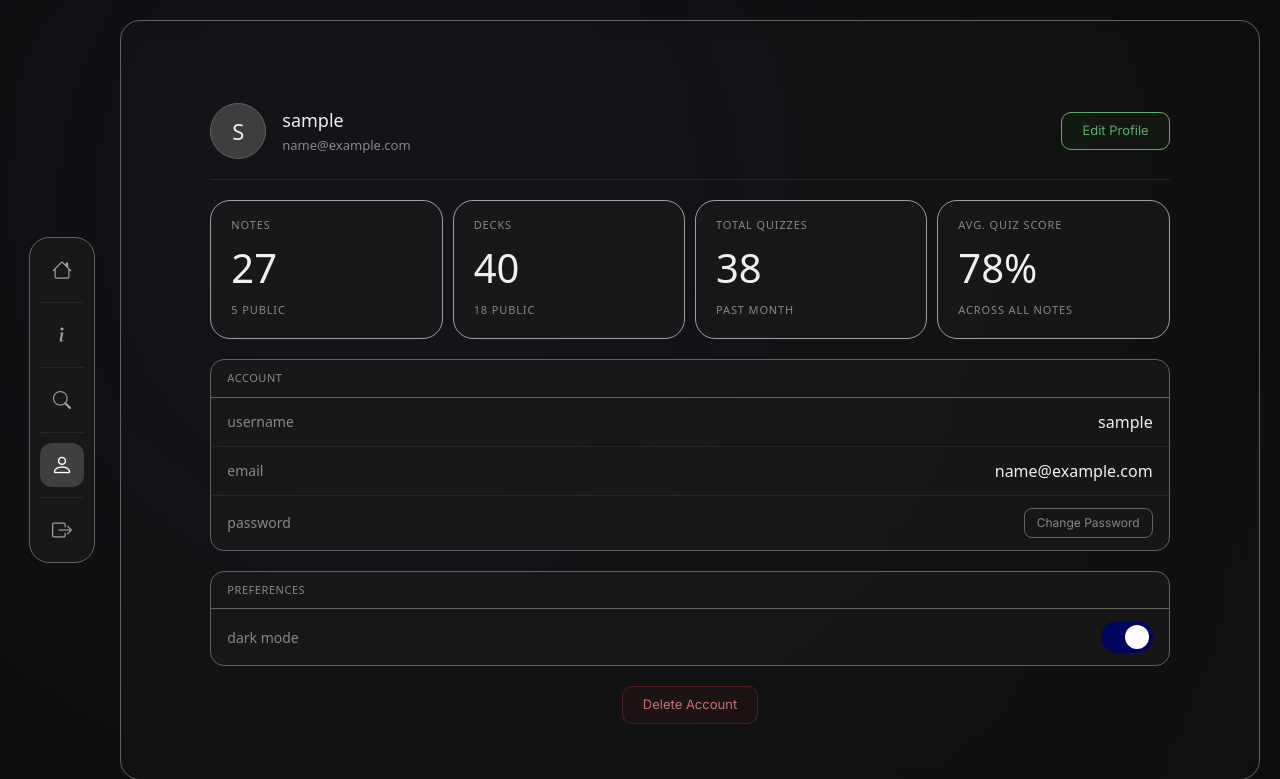
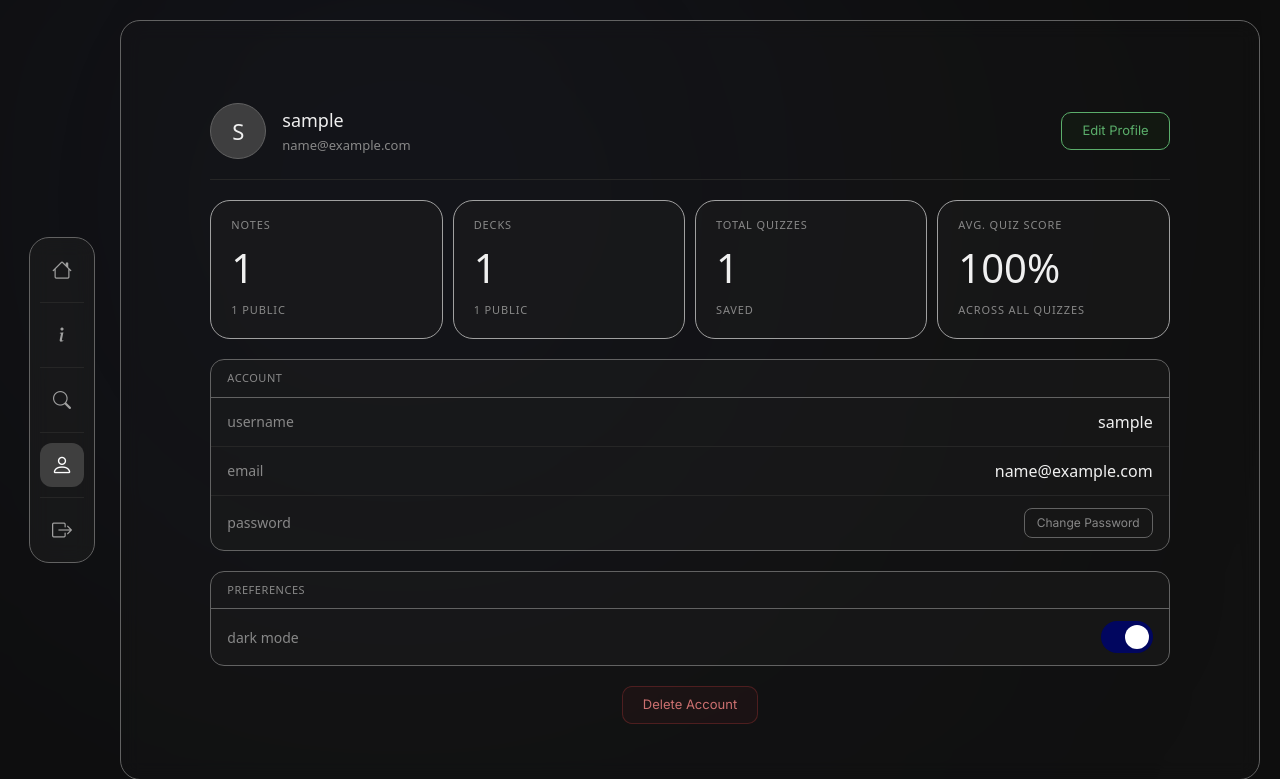
Before and after one commit to RandomMagneticField/AgileWebDevProject, a Flask app: page /profile in a window 1280 px wide. Shown: the top 779 px of the page. Run offline with Flask 3, Linux system fonts and the light colour scheme; the visitor is signed in with stand-in values (Sample User, id 1); tables that the repository leaves empty hold one stand-in row (values such as "Sample post").

Commit message:
feat: display real profile stats from database

```diff
--- a/app/routes.py
+++ b/app/routes.py
@@ -3,7 +3,7 @@ from app import db
 from app.models import User
 from app.forms import RegisterForm, LoginForm
 from functools import wraps
-from app.models import User, Note, Deck, Tag
+from app.models import User, Note, Deck, Tag, QuizSession
 from datetime import datetime, timezone
 
 
@@ -252,8 +252,24 @@ def quiz_results():
 @login_required
 def profile():
     user = User.query.get(session['user_id'])
-    return render_template('profile.html', active='profile', user=user)
+    note_count = Note.query.filter_by(user_id=user.user_id).count()
+    public_note_count = Note.query.filter_by(user_id=user.user_id, is_public=True).count()
+    deck_count = Deck.query.filter_by(user_id=user.user_id).count()
+    public_deck_count = Deck.query.filter_by(user_id=user.user_id, is_public=True).count()
 
+    quiz_count = QuizSession.query.filter_by(user_id=user.user_id, is_saved=True).count()
+
+    # avg quiz score
+    quizzes = QuizSession.query.filter_by(user_id=user.user_id, is_saved=True).all()
+    if quizzes:
+        avg_score = str(round(sum(q.score / q.total * 100 for q in quizzes if q.total > 0) / len(quizzes))) + '%'
+    else:
+        avg_score = 'N/A'
+
+    return render_template('profile.html', active='profile', user=user,
+        note_count=note_count, public_note_count=public_note_count,
+        deck_count=deck_count, public_deck_count=public_deck_count,
+        quiz_count=quiz_count, avg_score=avg_score)
 @main.route('/api/profile/update', methods=['POST'])
 @login_required
 def update_profile():
--- a/app/templates/profile.html
+++ b/app/templates/profile.html
@@ -29,23 +29,23 @@
     <div class="smallboxes">
     <div class="smallbox">
         <p class="transparent">Notes</p>
-            <p class="num">27</p>
-            <p class="transparent">5 public</p>
+        <p class="num">{{ note_count }}</p>
+        <p class="transparent">{{ public_note_count }} public</p>
     </div>
     <div class="smallbox">
         <p class="transparent">Decks</p>
-            <p class="num">40</p>
-            <p class="transparent">18 public</p>
+        <p class="num">{{ deck_count }}</p>
+        <p class="transparent">{{ public_deck_count }} public</p>
     </div>
     <div class="smallbox">
         <p class="transparent">Total Quizzes</p>
-            <p class="num">38</p>
-            <p class="transparent">past month</p>
+        <p class="num">{{ quiz_count }}</p>
+        <p class="transparent">saved</p>
     </div>
     <div class="smallbox">
         <p class="transparent">Avg. Quiz Score</p>
-            <p class="num">78%</p>
-            <p class="transparent">across all notes</p>
+        <p class="num">{{ avg_score }}</p>
+        <p class="transparent">across all quizzes</p>
     </div>
 </div>
 
```
Lines whose indentation alone changed are shown as unchanged.
